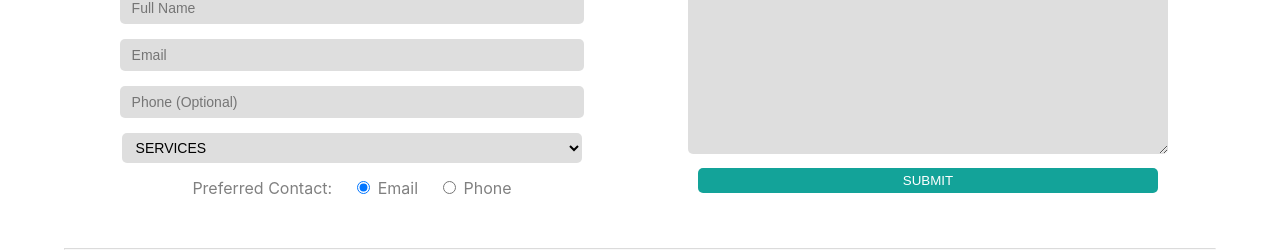
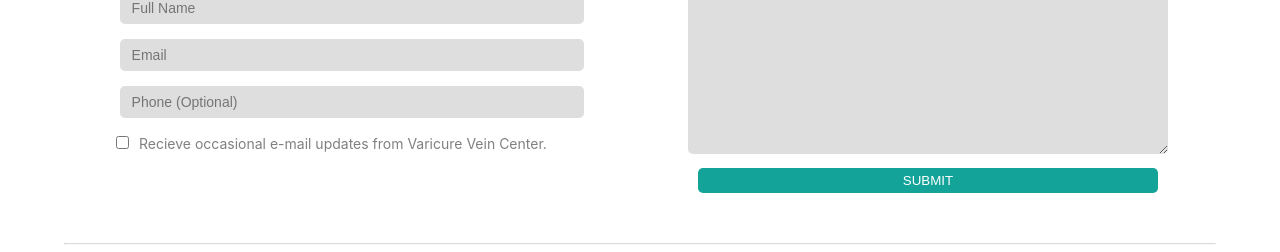
Before and after one commit to GregRoques/Varicure-Vein-Center, a React (Create React App) app: page /contact in a window 1280 px wide. Shown: the part 1339-1591 px from the top of the page. Built offline with nearby package versions, Linux system fonts and the light colour scheme; no server answers; a web font is replaced by a local one.

Commit message:
fixed email input

```diff
--- a/package.json
+++ b/package.json
@@ -16,6 +16,7 @@
     "redux": "^4.0.4",
     "redux-devtools-extension": "^2.13.8",
     "redux-thunk": "^2.3.0",
+    "sweetalert2": "^9.4.1",
     "thunk": "0.0.1"
   },
   "scripts": {
--- a/src/Pages/Contact/Components/CSS/message.module.css
+++ b/src/Pages/Contact/Components/CSS/message.module.css
@@ -61,11 +61,15 @@ input:placeholder-shown, textarea:placeholder-shown{
 }
 
 .radioBoxes{
-    margin-top: 10px;
+    margin: 10px 0px 10px 25px;
+    width: 80%;
+    line-height: 20px;
     color: gray;
     padding: 0px 10px 0px 10px;
+    font-size: 14px;
+    text-align: center;
 }
 
-.radio {
-    margin-left: 25px;
+.radioBoxes input{
+    margin-right: 10px;
 }
--- a/src/Pages/Contact/Components/Message.js
+++ b/src/Pages/Contact/Components/Message.js
@@ -2,15 +2,15 @@ import React, { Component } from "react";
 import { connect } from "react-redux";
 import cssMessage from "./CSS/message.module.css";
 import axios from "axios";
+import Swal from "sweetalert2";
 
 class Message extends Component {
     state = {
         name: "",
         email: "",
         phone: "",
-        contact: "email",
-        message: "",
-        services: ""
+        checked: "",
+        message: ""
     };
 
     onChangeHandler = e => {
@@ -22,26 +22,38 @@ class Message extends Component {
 
     onSubmitHanlder = async e => {
         e.preventDefault();
-        const { name, email, phone, contact, message, services } = this.state;
+        const { name, email, phone, checked, message } = this.state;
         axios.post("http://localhost:2000/personalData", {
             name,
             email,
             phone,
-            contact,
-            message,
-            services
+            checked,
+            message
         })
             .then(res => {
-                res.data === "Yes" ? console.log("Your Email Has Been Sent!") : console.log("Something went wrong. Please try again later!"); // add module function here
+                res.data === "Yes"
+                    ? Swal.fire({
+                        icon: "success",
+                        title: "Hurray!",
+                        text: "Your Email has been sent!"
+                    }) : Swal.fire({
+                        icon: "error",
+                        title: "Oops...",
+                        text: "Something went wrong. Please try again later!"
+                    });
             })
             .catch(() => {
-                console.log("Something went wrong. Please try again later!"); // add module function here
+                Swal.fire({
+                    icon: "error",
+                    title: "Oops...",
+                    text: "Something went wrong. Please try again later!"
+                });
             });
         await this.setState({
             name: "",
             email: "",
             phone: "",
-            contact: "email",
+            checked: "",
             message: ""
         });
     };
@@ -62,18 +74,9 @@ class Message extends Component {
                     <input className={ cssMessage.shortForm } type="text" name="name" placeholder={ this.props.isEnglish === "e" ? "Full Name" : "Nombre Completo" } value={ this.state.name } required/> <br/>
                     <input className={ cssMessage.shortForm } type="email" name="email" placeholder={ this.props.isEnglish === "e" ? "Email" : "Correo Electrónico" } value={ this.state.email } required/> <br/>
                     <input className={ cssMessage.shortForm } type="tel" maxLength="14" name="phone" placeholder={ this.props.isEnglish === "e" ? "Phone (Optional)" : "Telefono (Opcion)" } value={ this.state.phone }/> <br/>
-                    <select className={ cssMessage.shortForm } name="services" required>
-                        <option value="" disabled selected >{ this.props.isEnglish === "e" ? "SERVICES" : "SERVICIOUS" }</option>
-                        <option value="Kill Spider Man">Kill Spider Man</option>
-                        <option value="laser hair removal">Laser Hair Removal</option>
-                        <option value="cybernetic implants">Cybernetic Limbs </option>
-                        <option value="laser eyes"> Laser Eyes </option>
-                        <option value="General Service Questions">{ this.props.isEnglish === "e" ? "Other" : "Otra" }</option>
-                    </select>
                     <div className={ cssMessage.radioBoxes }>
-                        { this.props.isEnglish === "e" ? "Preferred Contact:" : "Contacto Preferido:" }
-                        <input className={ cssMessage.radio } type="radio" name="contact" value="email" checked={this.state.contact === "email"}/> { this.props.isEnglish === "e" ? "Email" : "Correo Electrónico" }
-                        <input className={ cssMessage.radio } type="radio" name="contact" value="phone"/> { this.props.isEnglish === "e" ? "Phone" : "Telefono" }
+                        <input className={ cssMessage.radio } type="checkbox" name="checked" value="True"/>
+                        { this.props.isEnglish === "e" ? <span>Recieve occasional e-mail updates from Varicure Vein Center.</span> : <span>Reciba actualizaciones ocasionales por correo electrónico de VariCure.</span> }
                     </div>
                 </div>
                 <div>
```
Also changed, not shown: 2 other files (tests, documents, lock files or other folders).
